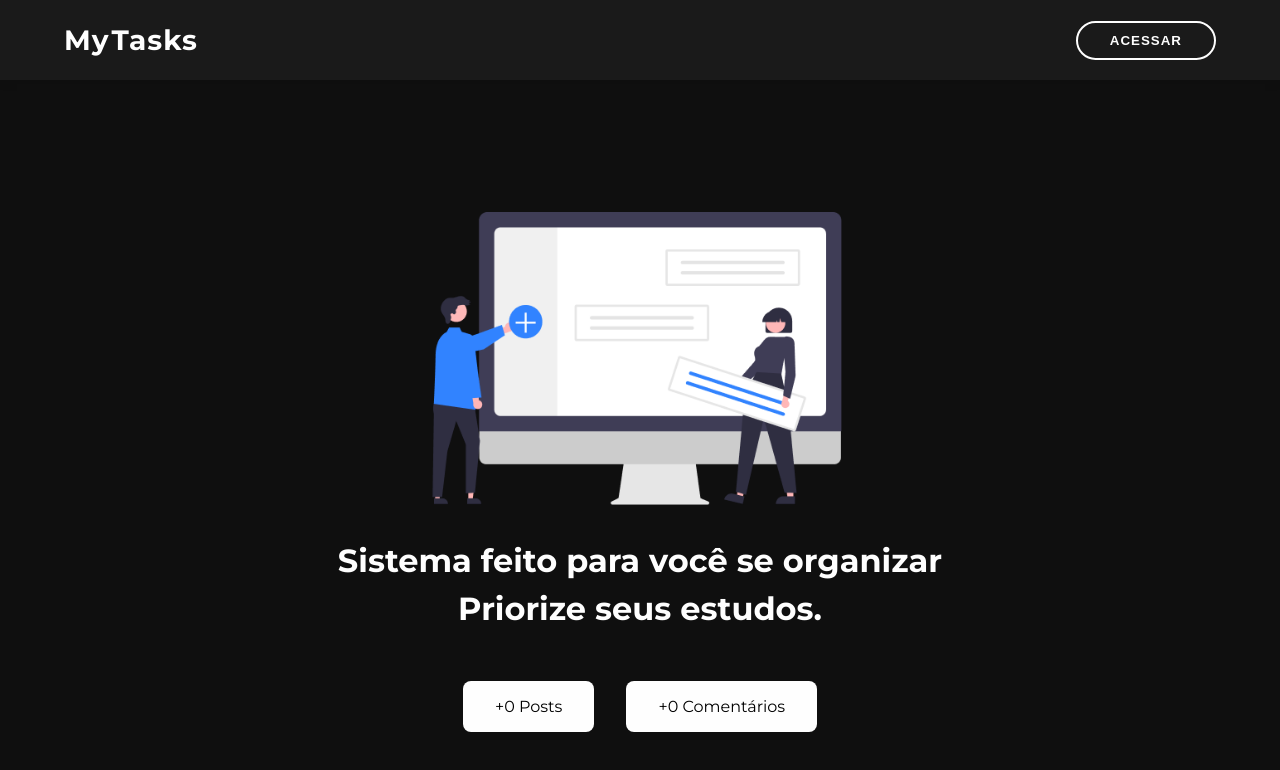
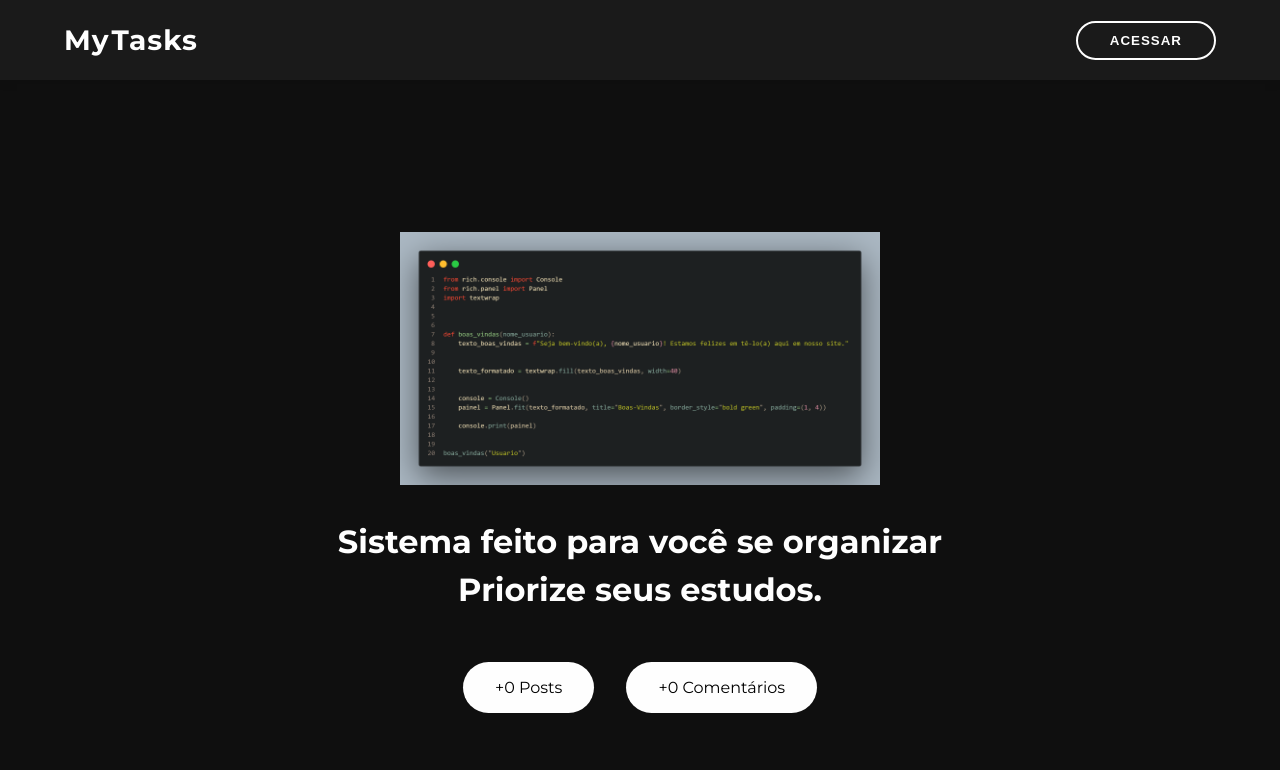
Before and after one commit to imneli/todo-next, a Next.js app: page / in a window 1280 px wide. Shown: the top 770 px of the page. Built offline with nearby package versions, Linux system fonts and the light colour scheme; no server answers; the database is empty.

Commit message:
asset + btn

```diff
--- a/src/pages/index.tsx
+++ b/src/pages/index.tsx
@@ -3,7 +3,7 @@ import styles from '@/styles/homeStyles.module.css'
 import Head from "next/head";
 import Image from "next/image";
 import localFont from "next/font/local";
-import HeroImage from '../../public/assets/hero.png';
+import HeroImage from '../../public/assets/code.png';
 import { GetStaticProps } from "next";
 import { collection, getDocs } from "firebase/firestore";
 import { db } from "@/services/firebaseConnection";
--- a/src/styles/homeStyles.module.css
+++ b/src/styles/homeStyles.module.css
@@ -39,7 +39,7 @@
   background-color: #fefefe;
   padding: 1rem 2rem;
   margin: 1rem;
-  border-radius: 0.5rem;
+  border-radius: 2rem;
 }
 
 @media screen and (max-width: 580px) {
```
Also changed, not shown: public/assets/code.png (added).
